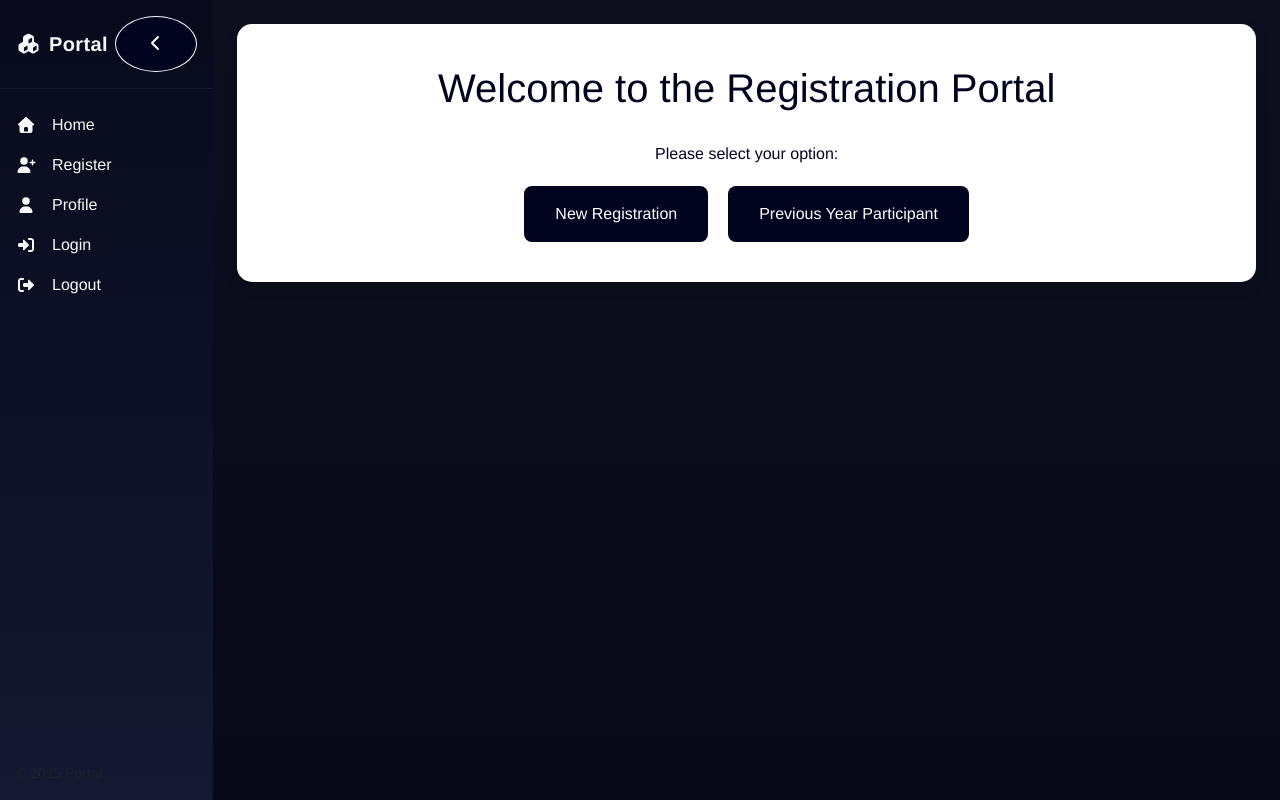
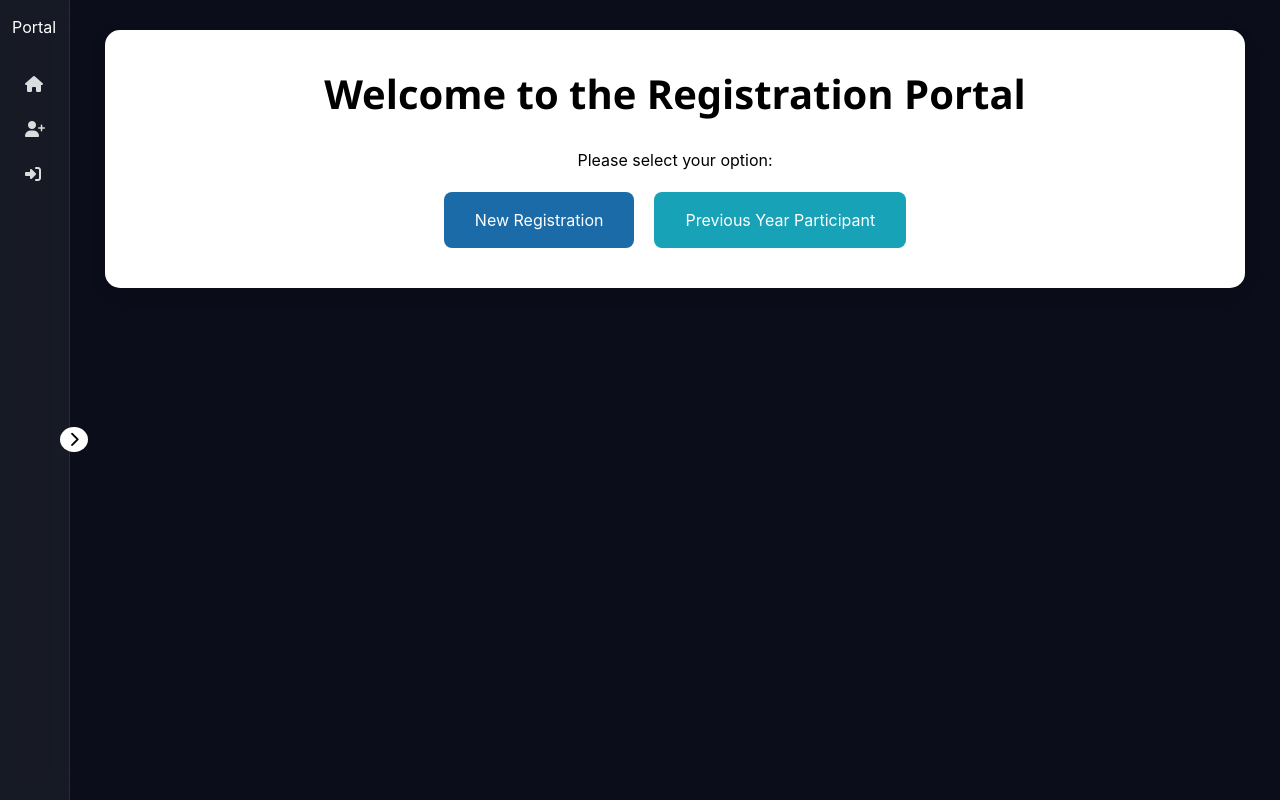
Before and after one commit to Knowledgeless/Portal, a Django app: template Registration/templates/home.html in a window 1280 px wide. Run offline with Django 3.2, Linux system fonts and the light colour scheme; the template is opened without the code that fills it, so the values that code supplies are empty; some libraries are stand-ins or nearby versions.

Commit message:
Side Bar Okay

```diff
--- a/Registration/templates/base.html
+++ b/Registration/templates/base.html
@@ -5,69 +5,69 @@
 <head>
     <meta charset="UTF-8">
     <meta name="viewport" content="width=device-width, initial-scale=1.0">
-    <title> {% block title %}{% endblock title %} </title>
+    <title>{% block title %}{% endblock title %}</title>
 
-    <!-- Link to CSS file -->
     <link href="https://cdn.jsdelivr.net/npm/bootstrap@5.3.2/dist/css/bootstrap.min.css" rel="stylesheet">
-    <link href="https://cdnjs.cloudflare.com/ajax/libs/font-awesome/7.0.1/css/all.min.css" rel="stylesheet">
+    <link href="https://cdnjs.cloudflare.com/ajax/libs/font-awesome/6.5.0/css/all.min.css" rel="stylesheet">
 
+    <link rel="stylesheet" href="{% static 'css/base.css' %}">
     {% block links %}{% endblock links %}
-    <link rel="stylesheet" href="{% static 'css/base.css' %}">
 </head>
 <body>
-    <div id="app-root" class="d-flex w-100 h-100">
 
-        <!-- LEFT SIDEBAR (2 cols on large screens) -->
-        <aside id="sidebar" class="bg-dark text-light d-flex flex-column align-items-stretch shadow-sm">
-            <div class="sidebar-top d-flex align-items-center justify-content-between p-3">
-                <div class="d-flex align-items-center gap-2">
-                    <i class="fa-solid fa-cubes fa-lg"></i>
-                    <span class="fs-5 fw-bold sidebar-brand">Portal</span>
+<div id="layout">
+
+    <!-- SIDEBAR -->
+    <aside id="sidebar" class="glass">
+
+        <div class="sidebar-top">
+            <div class="logo">
+                <span>Portal</span>
             </div>
-                <button id="sidebarToggle" class="btn btn-sm btn-outline-light rounded-circle" aria-label="Toggle menu">
-                    <i class="fa-solid fa-chevron-left"></i>
+
+            <button id="toggleSidebar" class="toggle-btn ">
+                <i class="fa-solid fa-chevron-right"></i>
             </button>
         </div>
 
-            <nav class="nav flex-column sidebar-menu p-2 mt-2">
-                <a class="nav-link text-light d-flex align-items-center p-2 rounded-2 menu-item" href="{% url 'app:home' %}">
-                    <i class="fa-solid fa-house fa-fw me-3"></i>
-                    <span class="menu-label">Home</span>
+        <nav class="menu">
+            <a href="{% url 'app:home' %}"
+               class="menu-item {% if request.resolver_match.url_name == 'home' %}active{% endif %}">
+                <i class="fa-solid fa-house"></i>
+                <span>Home</span>
+            </a>
+            {% if request.user.is_authenticated %}
+                <a href="{% url 'app:profile' %}"
+                class="menu-item {% if request.resolver_match.url_name == 'profile' %}active{% endif %}">
+                    <i class="fa-solid fa-user"></i>
+                    <span>Profile</span>
+                </a>
+                <a href="{% url 'app:logout' %}" class="menu-item">
+                    <i class="fa-solid fa-right-from-bracket"></i>
+                    <span>Logout</span>
+                </a>
+                {% else %}
+                <a href="{% url 'app:register_new' %}"
+                class="menu-item {% if request.resolver_match.url_name == 'register_new' %}active{% endif %}">
+                    <i class="fa-solid fa-user-plus"></i>
+                    <span>Register</span>
                 </a>
 
-                <a class="nav-link text-light d-flex align-items-center p-2 rounded-2 menu-item" href="{% url 'app:register_new' %}">
-                    <i class="fa-solid fa-user-plus fa-fw me-3"></i>
-                    <span class="menu-label">Register</span>
+                <a href="{% url 'app:login' %}"
+                class="menu-item {% if request.resolver_match.url_name == 'login' %}active{% endif %}">
+                    <i class="fa-solid fa-right-to-bracket"></i>
+                    <span>Login</span>
                 </a>
-
-                <a class="nav-link text-light d-flex align-items-center p-2 rounded-2 menu-item" href="{% url 'app:profile' %}">
-                    <i class="fa-solid fa-user fa-fw me-3"></i>
-                    <span class="menu-label">Profile</span>
-                </a>
-
-                <a class="nav-link text-light d-flex align-items-center p-2 rounded-2 menu-item" href="{% url 'app:login' %}">
-                    <i class="fa-solid fa-right-to-bracket fa-fw me-3"></i>
-                    <span class="menu-label">Login</span>
-                </a>
-
-                <a class="nav-link text-light d-flex align-items-center p-2 rounded-2 menu-item" href="{% url 'app:logout' %}">
-                    <i class="fa-solid fa-right-from-bracket fa-fw me-3"></i>
-                    <span class="menu-label">Logout</span>
-                </a>
+            {% endif %}
         </nav>
-
-            <div class="sidebar-footer mt-auto p-3 small text-muted">© {% now "Y" %} Portal</div>
     </aside>
 
-        <!-- MAIN CONTENT (rest of screen) -->
-        <main id="mainContent" class="flex-grow-1 p-4">
+    <!-- MAIN CONTENT -->
+    <main id="content">
         {% block content %}{% endblock content %}
+    </main>
 
-
-
-
-            <!-- 🔥 TOAST NOTIFICATION BLOCK -->
-    <div class="toast-container">
+    <div class="toast-container position-fixed top-0 end-0 p-3" style="z-index: 1100;">
         {% if messages %}
             {% for message in messages %}
 
@@ -113,13 +113,18 @@
         {% endif %}
     </div>
 
-            <!-- END TOAST -->
-        </main>
+
+
+
 </div>
 
-    <script src="https://cdnjs.cloudflare.com/ajax/libs/font-awesome/7.0.1/js/all.min.js"></script>
+
+
+
+
+
 <script src="https://cdn.jsdelivr.net/npm/bootstrap@5.3.2/dist/js/bootstrap.bundle.min.js"></script>
-    <script src="{% static "js/base.js" %}"></script>
+<script src="{% static 'js/base.js' %}"></script>
 
 </body>
 </html>
--- a/Registration/templates/home.html
+++ b/Registration/templates/home.html
@@ -6,13 +6,13 @@
 {% endblock links %}
 
 {% block content %}
-    <div class="container">
+    <div class="container reg">
         <h1>Welcome to the Registration Portal</h1>
         <p>Please select your option:</p>
 
-        <div class="button-group">
-            <a href="{% url 'app:register_new' %}" class="btn">New Registration</a>
-            <a href="{% url 'app:login' %}" class="btn">Previous Year Participant</a>
+        <div class="button-group reg_buttons">
+            <a href="{% url 'app:register_new' %}" class="btn new_reg">New Registration</a>
+            <a href="{% url 'app:login' %}" class="btn preg_reg">Previous Year Participant</a>
 
         </div>
     </div>
--- a/static/css/base.css
+++ b/static/css/base.css
@@ -1,89 +1,128 @@
 :root {
-    --primary-color: #00041f;
-    --title-color: #ff9800;
-    --text-color: #ffffff;
-    --font-family: 'Helvetica Neue', Helvetica, Arial, sans-serif;
-}
-
-*{
-    margin: 0;
-    padding: 0;
-    box-sizing: border-box;
+    --blue: #4d9bff;
+    --blue-hover: rgba(77, 155, 255, 0.25);
+    --blue-active: rgba(77, 155, 255, 0.35);
+    --sidebar-width: 70px;
+    --sidebar-expanded: 220px;
 }
 
 body {
-    background-color: var(--primary-color);
-    color: var(--text-color);
-    font-family: var(--font-family);
+    background: #0b0e1a;
+    margin: 0;
+    font-family: "Inter", sans-serif;
+    color: white;
 }
 
-/* App layout */
-#app-root {
+#layout {
+    display: flex;
+    width: 100%;
     min-height: 100vh;
 }
 
-/* Sidebar styles */
-#sidebar{
-    width: 16.666667%; /* 2 cols of a 12-col layout */
-    max-width: 260px;
-    min-width: 80px;
+/* GLASS SIDEBAR */
+#sidebar {
+    width: var(--sidebar-width);
     height: 100vh;
-    transition: width 220ms ease, padding 200ms ease, background 200ms ease;
-    background: linear-gradient(180deg, rgba(8,10,28,1) 0%, rgba(20,24,48,1) 100%);
+    backdrop-filter: blur(14px);
+    background: rgba(255, 255, 255, 0.05);
+    border-right: 1px solid rgba(255, 255, 255, 0.08);
+    transition: width 0.25s ease;
+    position: fixed;
+    left: 0;
+    top: 0;
+    padding-top: 15px;
+    display: flex;
+    flex-direction: column;
+    z-index: 1000;
 }
 
-#sidebar .sidebar-top{ border-bottom: 1px solid rgba(255,255,255,0.06);}
-
-.sidebar-brand{letter-spacing:0.4px}
-
-.sidebar-menu .nav-link{ color: rgba(255,255,255,0.92); }
-.sidebar-menu .nav-link:hover{ background: rgba(255,255,255,0.03); color: #fff; }
-.sidebar-menu .nav-link.active{ background: rgba(255,255,255,0.06); }
-
-.menu-item i{ width: 24px; text-align:center }
-.menu-label { transition: opacity 180ms ease, margin 180ms ease; display: inline-block; }
-
-/* Collapsed state (icons only) */
-#sidebar.collapsed{ width: 5.5rem; }
-#sidebar.collapsed .menu-label{ opacity: 0; margin-left: 0; width: 0; overflow: hidden; }
-#sidebar.collapsed .sidebar-brand{ opacity: 0; width: 0; height: 0; overflow:hidden; }
-#sidebar.collapsed .menu-item{ padding-left: 0.85rem; padding-right:0.85rem; justify-content:center }
-
-/* Toggle icon animation */
-#sidebarToggle i{ transition: transform 200ms ease; }
-#sidebar.collapsed #sidebarToggle i{ transform: rotate(180deg); }
-
-/* MAIN CONTENT tweaks */
-#mainContent{ background: linear-gradient(180deg, rgba(13,15,31,1) 0%, rgba(7,9,22,1) 100%); min-height:100vh; }
-
-/* Responsive behaviour */
-@media (max-width: 991.98px){
-    /* make sidebar overlay on smaller screens */
-    #sidebar{ position: fixed; z-index: 1200; left: 0; top: 0; transform: translateX(0); width: 220px; }
-    #sidebar.collapsed{ transform: translateX(-110%); }
-    #mainContent{ padding-left: 1rem; padding-right:1rem; }
+#sidebar.expanded {
+    width: var(--sidebar-expanded);
 }
 
-/* Toast Position */
-
-.toast-container {
-    position: fixed;
-    top: 20px;
-    right: 20px;
-    z-index: 2000;
-    max-width: 300px;
+/* TOP AREA */
+.sidebar-top {
+    display: flex;
+    align-items: center;
+    justify-content: space-between;
+    padding: 0 12px;
 }
 
-.toast{
-    border-radius: 0 !important;
+.logo i {
+    font-size: 22px;
 }
 
-.toast-body {
-    padding: 0 0 0 5px !important;
-    font-weight: 400;
-    font-size: 16px;
+/* Toggle Button */
+.toggle-btn {
+    z-index: 1100;
+    background: none;
+    border: none;
+    color: white;
+    padding: 4px;
+    cursor: pointer;
+    transition: transform 0.25s ease;
 }
-.m-title {
+
+.toggle-btn i {
+    margin: 50vh 0;
+    padding: 5px 9px;
+    background-color: white;
+    color: black;
+    position: absolute;
+    border-radius: 100%;
+    font-size: 15px;
     font-weight: 600;
-    font-size: 18px;
+    transition: transform 0.25s ease;
 }
+
+#sidebar.expanded .toggle-btn i {
+    transform: rotate(180deg);
+}
+
+/* MENU */
+.menu {
+    margin-top: 25px;
+    display: flex;
+    flex-direction: column;
+    gap: 5px;
+}
+
+.menu-item {
+    margin: 0 0 0 10px;
+    width: 80%;
+    display: flex;
+    align-items: center;
+    text-align: center;
+    gap: 14px;
+    padding: 12px 15px;
+    color: rgba(255,255,255,0.85);
+    text-decoration: none;
+    border-radius: 10px;
+    transition: 0.22s ease;
+}
+
+/* Icons centered when collapsed */
+#sidebar:not(.expanded) .menu-item span {
+    display: none;
+}
+
+/* ACTIVE & HOVER */
+.menu-item:hover, .menu-item.active {
+    background: rgba(255, 255, 255, 0.125);
+    color: white;
+}
+
+
+/* MAIN CONTENT */
+#content {
+    flex-grow: 1;
+    margin-left: var(--sidebar-width);
+    padding: 30px;
+    width: calc(100% - var(--sidebar-width));
+    transition: margin 0.25s ease, width 0.25s ease;
+}
+
+#sidebar.expanded ~ #content {
+    margin-left: var(--sidebar-expanded);
+    width: calc(100% - var(--sidebar-expanded));
+}
--- a/static/css/home.css
+++ b/static/css/home.css
@@ -7,14 +7,16 @@ body {
 
 .container {
     text-align: center;
-    background: var(--text-color);
-    color: var(--primary-color);
+    background: white !important;
+    color: black !important;
     padding: 40px 60px;
     border-radius: 15px;
     box-shadow: 0 5px 15px rgba(0,0,0,0.1);
 }
 
 h1 {
+    font-family: 'Segoe UI', Tahoma, Geneva, Verdana, sans-serif;
+    font-weight: 700;
     margin-bottom: 30px;
 }
 
@@ -24,6 +26,14 @@ h1 {
     gap: 20px;
     margin-top: 20px;
 }
+
+.new_reg {
+    background-color: #1b6ba8 !important;
+}
+.preg_reg {
+    background-color: #17a2b8 !important;
+}
+
 
 .btn {
     text-decoration: none;
--- a/static/js/base.js
+++ b/static/js/base.js
@@ -42,3 +42,26 @@ document.addEventListener("DOMContentLoaded", function () {
         });
     }
 });
+
+
+document.addEventListener("DOMContentLoaded", () => {
+
+    const sidebar = document.getElementById("sidebar");
+    const toggleBtn = document.getElementById("toggleSidebar");
+
+    // Restore saved state
+    if (localStorage.getItem("sidebarExpanded") === "true") {
+        sidebar.classList.add("expanded");
+    }
+
+    toggleBtn.addEventListener("click", () => {
+        sidebar.classList.toggle("expanded");
+
+        // Save state
+        localStorage.setItem(
+            "sidebarExpanded",
+            sidebar.classList.contains("expanded")
+        );
+    });
+
+});
```
Also changed, not shown: db.sqlite3. Lines whose indentation alone changed are shown as unchanged.
